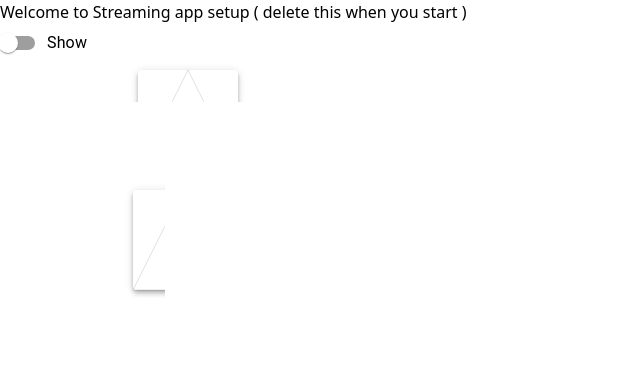
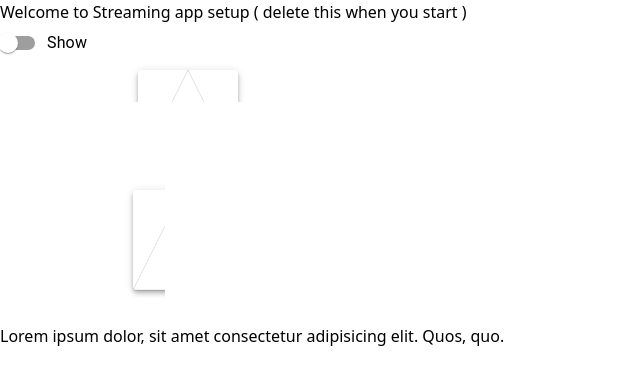
Before and after one commit to sanjitpal123/VideoStreaming, a React (Vite) app: page / in a window 1280 px wide. Shown: the top 384 px of the page, without its empty margins (0-640 px from the left). Built offline with nearby package versions, Linux system fonts and the light colour scheme.

Commit message:
first commit project setup

```diff
--- a/src/App.jsx
+++ b/src/App.jsx
@@ -8,6 +8,7 @@ function App() {
     <>
      <h1>Welcome to Streaming app setup ( delete this when you start )</h1>
      <SimpleCollapse/>
+     <p>Lorem ipsum dolor, sit amet consectetur adipisicing elit. Quos, quo.</p>
     </>
   )
 }
```
